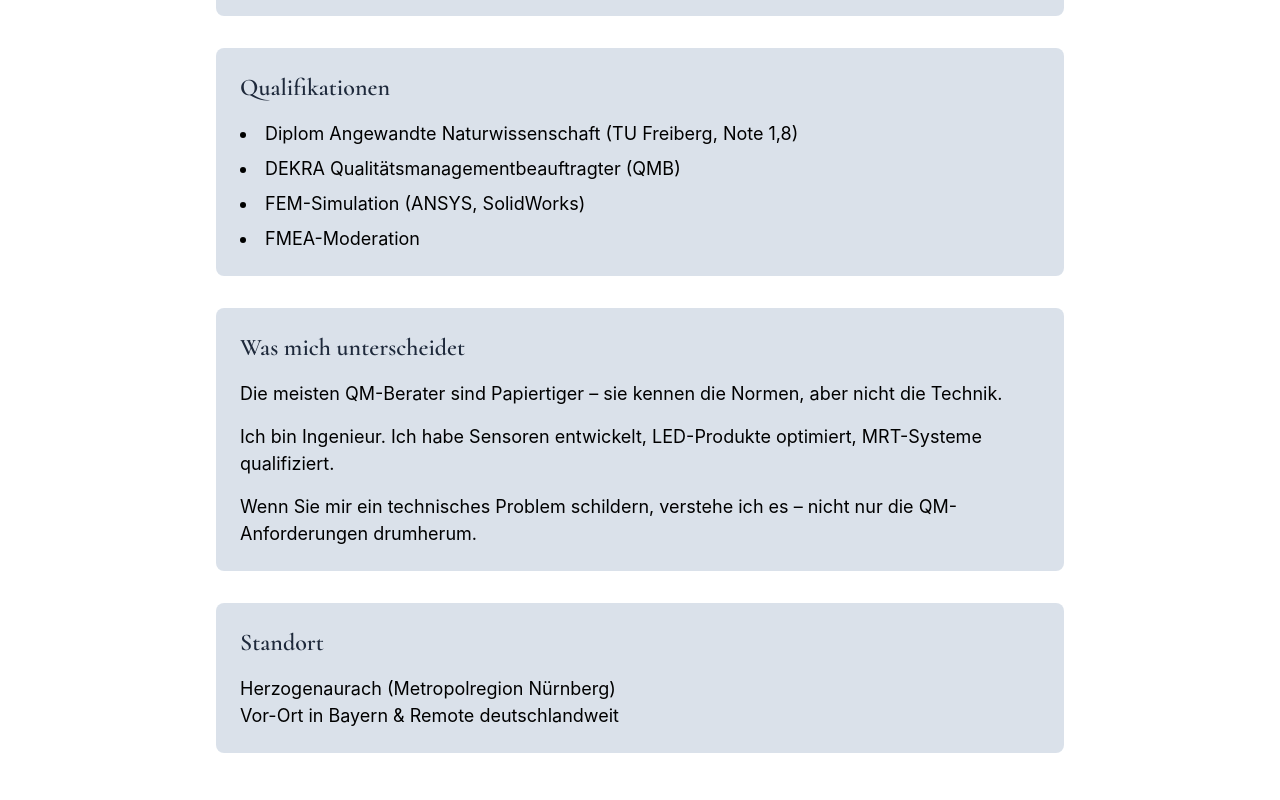
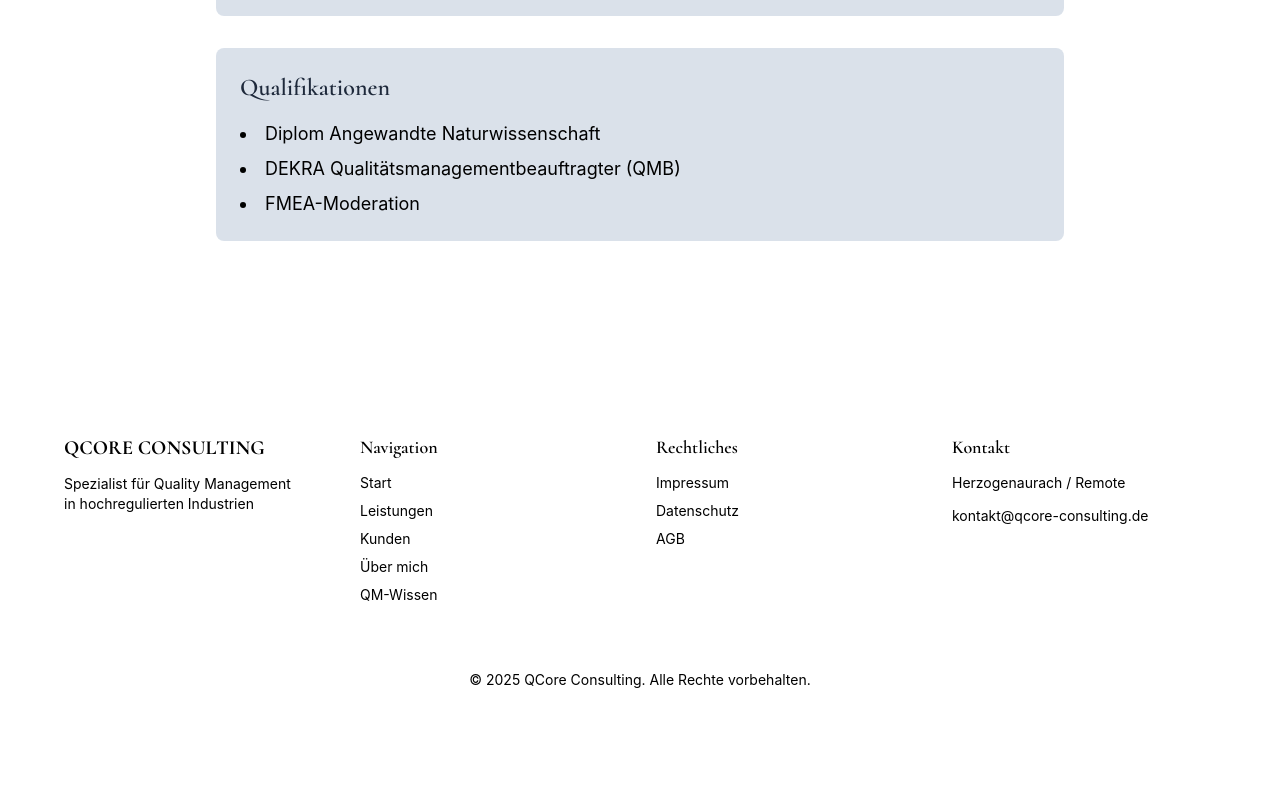
Before and after one commit to Wolle417/qm-consulting-website, a Next.js app: page /ueber-mich in a window 1280 px wide. Shown: the part 1180-1980 px from the top of the page. After the commit the page ends 1918 px from the top, so only its background shows below. Built offline with nearby package versions, Linux system fonts and the light colour scheme.

Commit message:
Clean up about page, remove sections

```diff
--- a/pages/ueber-mich.js
+++ b/pages/ueber-mich.js
@@ -115,43 +115,15 @@ export default function UeberMich() {
             </div>
 
             {/* Qualifications */}
-            <div className="p-6 bg-slate-300 bg-opacity-70 rounded-lg mt-8">
+            <div className="p-6 bg-slate-300 bg-opacity-70 rounded-lg mt-8 mb-12">
               <h2 className="text-2xl font-semibold mb-4" style={{ color: '#1e293b' }}>
                 Qualifikationen
               </h2>
               <ul className="list-disc list-inside space-y-2" style={{ color: '#000000' }}>
-                <li>Diplom Angewandte Naturwissenschaft (TU Freiberg, Note 1,8)</li>
+                <li>Diplom Angewandte Naturwissenschaft</li>
                 <li>DEKRA Qualitätsmanagementbeauftragter (QMB)</li>
-                <li>FEM-Simulation (ANSYS, SolidWorks)</li>
                 <li>FMEA-Moderation</li>
               </ul>
-            </div>
-
-            {/* What Makes Me Different */}
-            <div className="p-6 bg-slate-300 bg-opacity-70 rounded-lg mt-8">
-              <h2 className="text-2xl font-semibold mb-4" style={{ color: '#1e293b' }}>
-                Was mich unterscheidet
-              </h2>
-              <p style={{ color: '#000000' }}>
-                Die meisten QM-Berater sind Papiertiger – sie kennen die Normen, aber nicht die Technik.
-              </p>
-              <p className="mt-4" style={{ color: '#000000' }}>
-                Ich bin Ingenieur. Ich habe Sensoren entwickelt, LED-Produkte optimiert, MRT-Systeme qualifiziert.
-              </p>
-              <p className="mt-4" style={{ color: '#000000' }}>
-                Wenn Sie mir ein technisches Problem schildern, verstehe ich es – nicht nur die QM-Anforderungen drumherum.
-              </p>
-            </div>
-
-            {/* Location */}
-            <div className="p-6 bg-slate-300 bg-opacity-70 rounded-lg mt-8 mb-12">
-              <h2 className="text-2xl font-semibold mb-4" style={{ color: '#1e293b' }}>
-                Standort
-              </h2>
-              <p style={{ color: '#000000' }}>
-                Herzogenaurach (Metropolregion Nürnberg)<br />
-                Vor-Ort in Bayern & Remote deutschlandweit
-              </p>
             </div>
           </div>
         </section>
```
